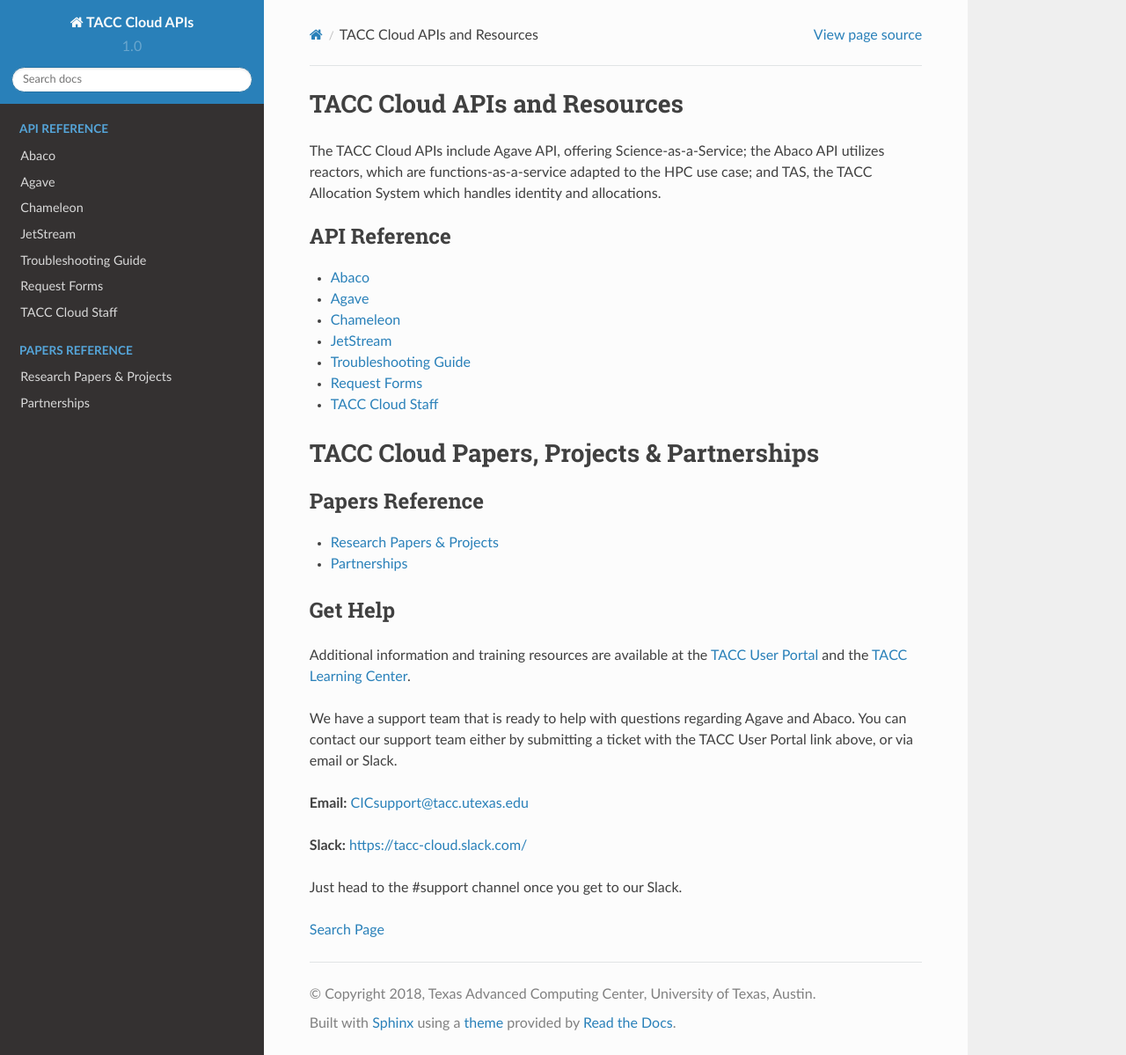
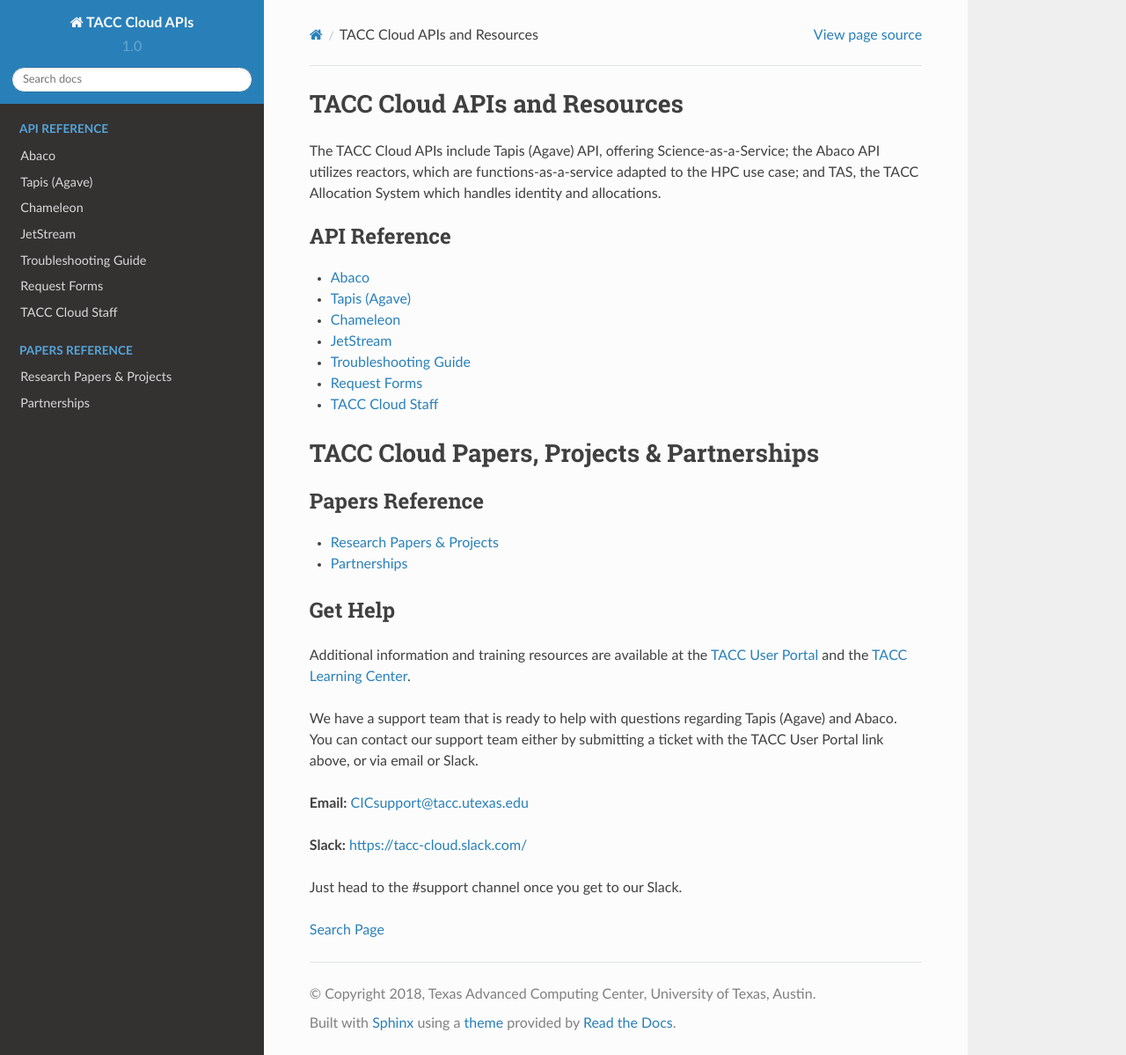
Before and after one commit to TACC-Cloud/tacc-cloud-docs, a Sphinx documentation site: the page built from docs/index.rst, in a window 1280 px wide and 1199 px high. Shown: the whole window at 88% size. Built offline with Sphinx 7.4.7 and the Read the Docs theme 2.0.0, drawn with Linux system fonts in a browser that asks for light colours.

Commit message:
changes all Agave names

```diff
--- a/docs/index.rst
+++ b/docs/index.rst
@@ -6,14 +6,14 @@
 TACC Cloud APIs and Resources
 =============================
 
-The TACC Cloud APIs include Agave API, offering Science-as-a-Service; the Abaco API utilizes reactors, which are functions-as-a-service adapted to the HPC use case; and TAS, the TACC Allocation System which handles identity and allocations.
+The TACC Cloud APIs include Tapis (Agave) API, offering Science-as-a-Service; the Abaco API utilizes reactors, which are functions-as-a-service adapted to the HPC use case; and TAS, the TACC Allocation System which handles identity and allocations.
 
 .. toctree::
    :maxdepth: 7
    :caption: API Reference
 
    Abaco <https://tacc-cloud.readthedocs.io/projects/abaco/en/latest/>
-   Agave <https://tacc-cloud.readthedocs.io/projects/agave/en/latest/>
+   Tapis (Agave) <https://tacc-cloud.readthedocs.io/projects/agave/en/latest/>
    Chameleon <https://chameleoncloud.readthedocs.io/en/latest/>
    JetStream <https://iujetstream.atlassian.net/wiki/spaces/JWT/overview>
 
@@ -39,7 +39,7 @@
 
 Additional information and training resources are available at the `TACC User Portal <https://portal.tacc.utexas.edu/>`_ and the `TACC Learning Center <https://learn.tacc.utexas.edu/>`_.
 
-We have a support team that is ready to help with questions regarding Agave and Abaco. You can contact our support team either by submitting a ticket with the TACC User Portal link above, or via email or Slack.
+We have a support team that is ready to help with questions regarding Tapis (Agave) and Abaco. You can contact our support team either by submitting a ticket with the TACC User Portal link above, or via email or Slack.
 
 **Email:** CICsupport@tacc.utexas.edu
 
--- a/docs/resources/papers.rst
+++ b/docs/resources/papers.rst
@@ -5,15 +5,15 @@
 **Papers & Projects**
 =====================
 
-Users of our services are encouraged to cite Agave, Abaco and Chameleon in publications that result from using TACC Clooud resources. Please use the following reference(s):
+Users of our services are encouraged to cite Tapis (Agave), Abaco and Chameleon in publications that result from using TACC Clooud resources. Please use the following reference(s):
 
 Abaco
 -----
 Stubbs J., Vaughn M., and Looney J. 2018. Rapid Development of Scalable, Distributed Computation with Abaco. Proceedings of the 10th International Workshop on Science Gateways(2018).
 
-Agave
+Tapis (Agave)
 -----
-Dooley, Rion, Steven R. Brandt, and John Fonner. "The Agave Platform: An Open, Science-as-a-Service Platform for Digital Science." Proceedings of the Practice and Experience on Advanced Research Computing. ACM, 2018.
+Dooley, Rion, Steven R. Brandt, and John Fonner. "The Tapis (Agave) Platform: An Open, Science-as-a-Service Platform for Digital Science." Proceedings of the Practice and Experience on Advanced Research Computing. ACM, 2018.
 
 Chameleon
 ---------
--- a/docs/resources/troubleshooting-guide.rst
+++ b/docs/resources/troubleshooting-guide.rst
@@ -8,7 +8,7 @@
 
 
 
-This guide explains how to troubleshoot some issues that users may face when using Agave or other TACC-Cloud resources.
+This guide explains how to troubleshoot some issues that users may face when using Tapis (Agave) or other TACC-Cloud resources.
 
 If you get through these steps and are still having issues, or are not able to do these steps, please email CICsupport@tacc.utexas.edu.
 
```
